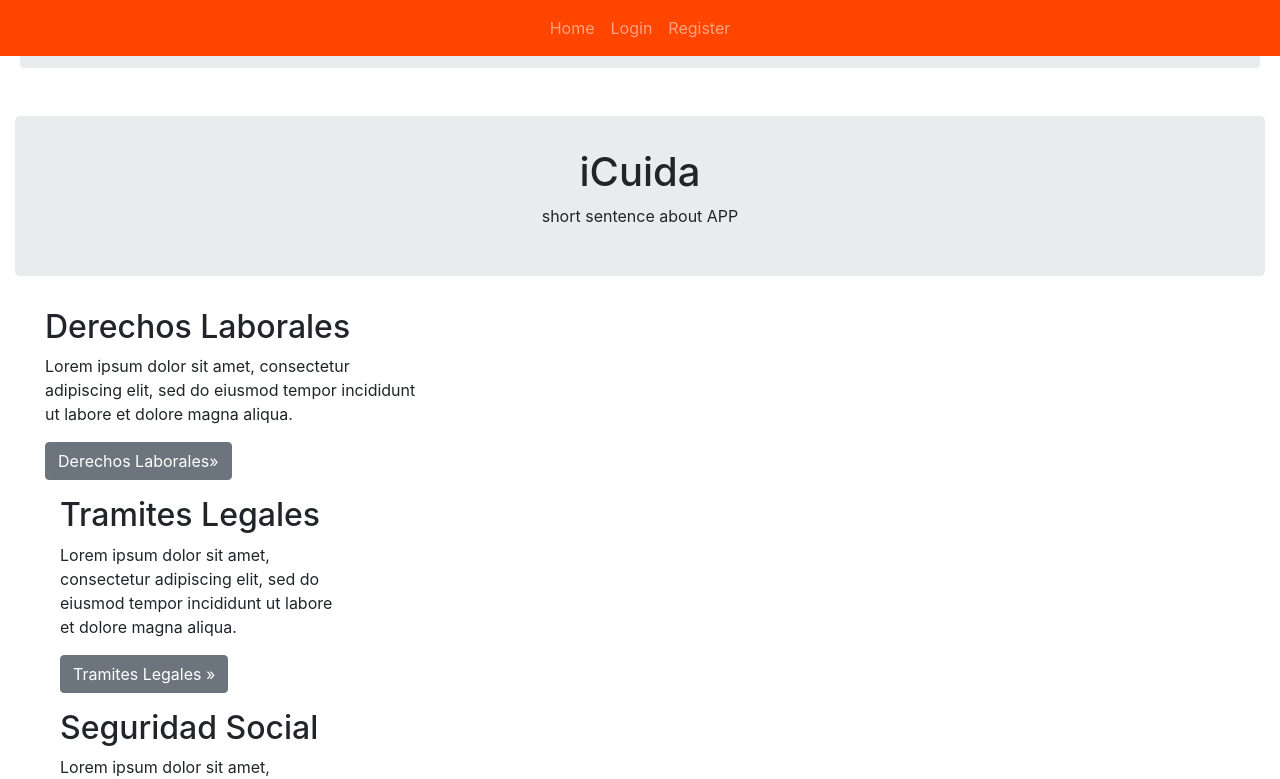
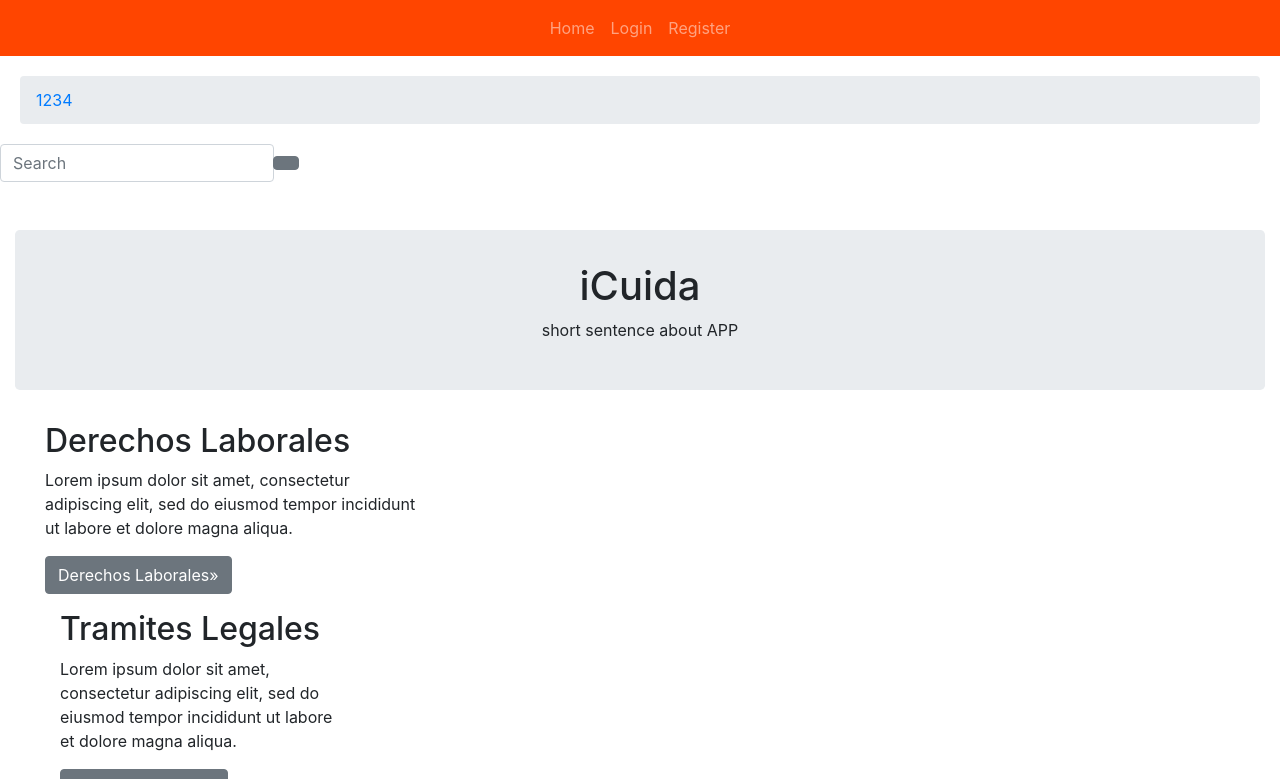
Before and after one commit to Iniciativa-Barcelona-Open-Data-I-iCuida/iCuida, a React (Create React App) app in the folder client/: page / in a window 1280 px wide. Shown: the top 779 px of the page. Built offline with nearby package versions, Linux system fonts and the light colour scheme.

Commit message:
Add Search form

```diff
--- a/client/src/Component/Landing.js
+++ b/client/src/Component/Landing.js
@@ -15,6 +15,17 @@ export default class Landing extends Component {
                 </ol>
             </nav>
             </div>
+            <div className="search-form">
+            <nav>
+                <form className="form-inline">
+                <div className="input-group"> </div>
+                <input type="text" className="form-control" placeholder="Search"></input>
+                <div className="input-group-append"></div>
+                <button type="button" className="btn btn-secondary"><i className="fa fa-search"></i></button>
+                </form>
+            </nav>
+            </div>
+
             <main role="main">
             <div className="container-fluid">
                     <div className="jumbotron mt-5">
--- a/client/src/Component/Navbar.js
+++ b/client/src/Component/Navbar.js
@@ -40,7 +40,7 @@ class Navbar extends Component {
             </ul>
         )
         return(
-            <nav className="navbar navbar-expand-md navbar-dark fixed-top bg-newcolor">
+            <nav className="navbar navbar-expand-md navbar-dark bg-newcolor">
                 <button className="navbar-toggler"
                 type="button"
                 data-toggle="collapse"
```
